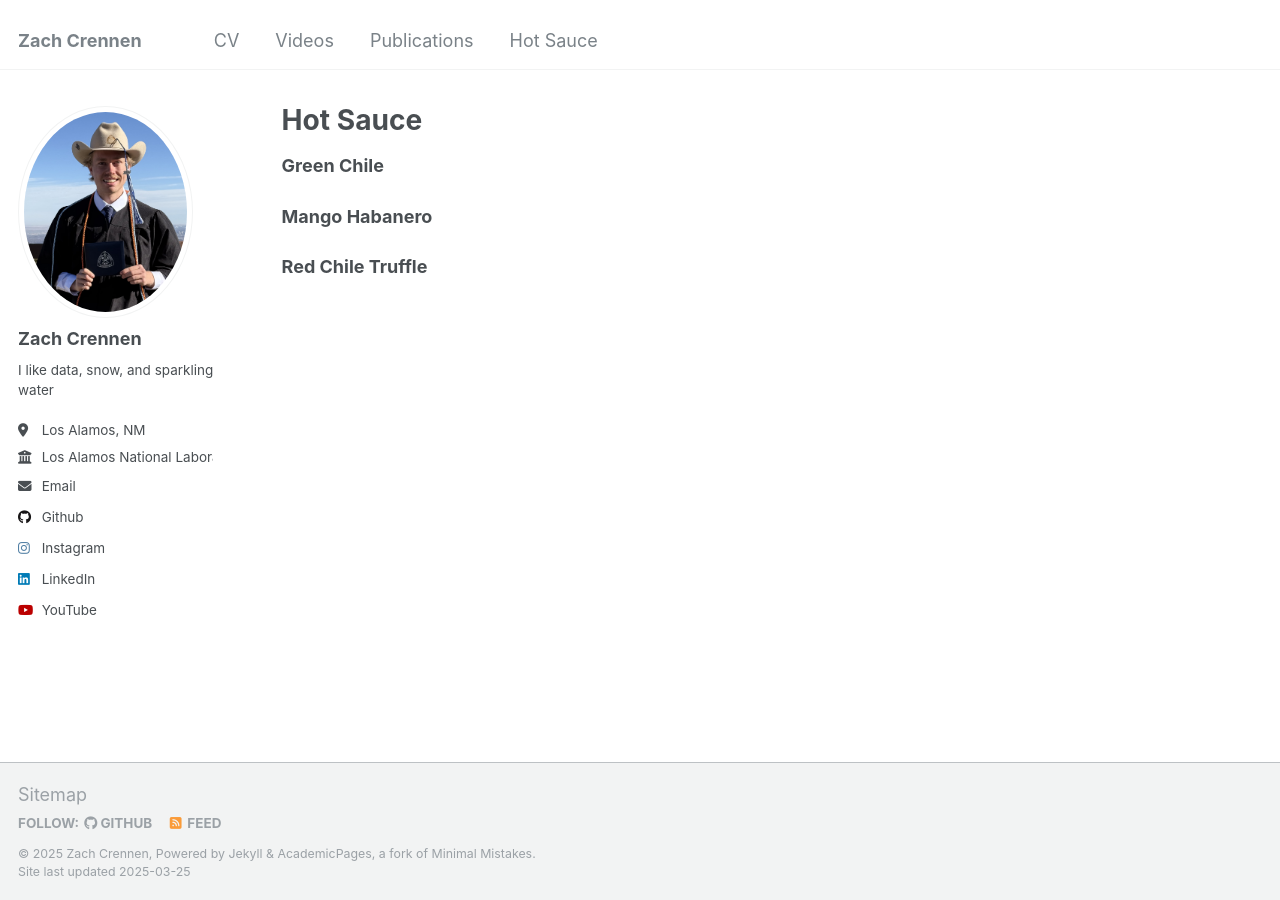
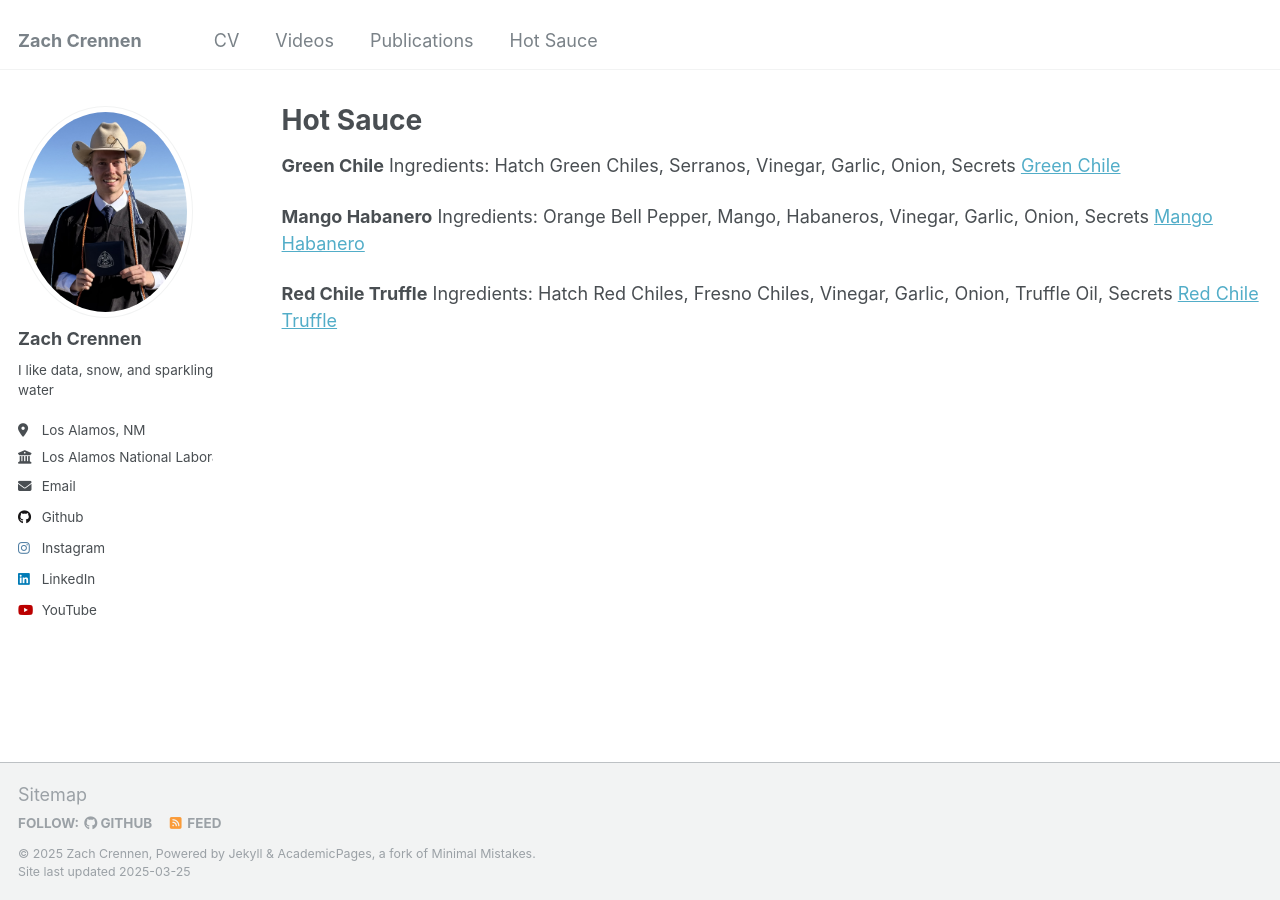
Before and after one commit to zcrennen/zcrennen.github.io, a Jekyll site: the page built from _pages/hotSauce.md, in a window 1280 px wide. Built offline with Jekyll 4.4.1, drawn with Linux system fonts in a browser that asks for light colours.

Commit message:
added hot sauce ingredients and images

```diff
--- a/_pages/hotSauce.md
+++ b/_pages/hotSauce.md
@@ -6,7 +6,14 @@ permalink: /hotSauce/
 
 
 **Green Chile**
+Ingredients: Hatch Green Chiles, Serranos, Vinegar, Garlic, Onion, Secrets
+[Green Chile](images/greenChile.png)
+
 
 **Mango Habanero**
+Ingredients: Orange Bell Pepper, Mango, Habaneros, Vinegar, Garlic, Onion, Secrets
+[Mango Habanero](images/mangoHabanero.png)
 
 **Red Chile Truffle**
+Ingredients: Hatch Red Chiles, Fresno Chiles, Vinegar, Garlic, Onion, Truffle Oil, Secrets
+[Red Chile Truffle](images/mangoHabanero.png)
```
Also changed, not shown: images/greenChile.png (added), images/mangoHabanero.png (added), images/redChileTruffle.png (added).
